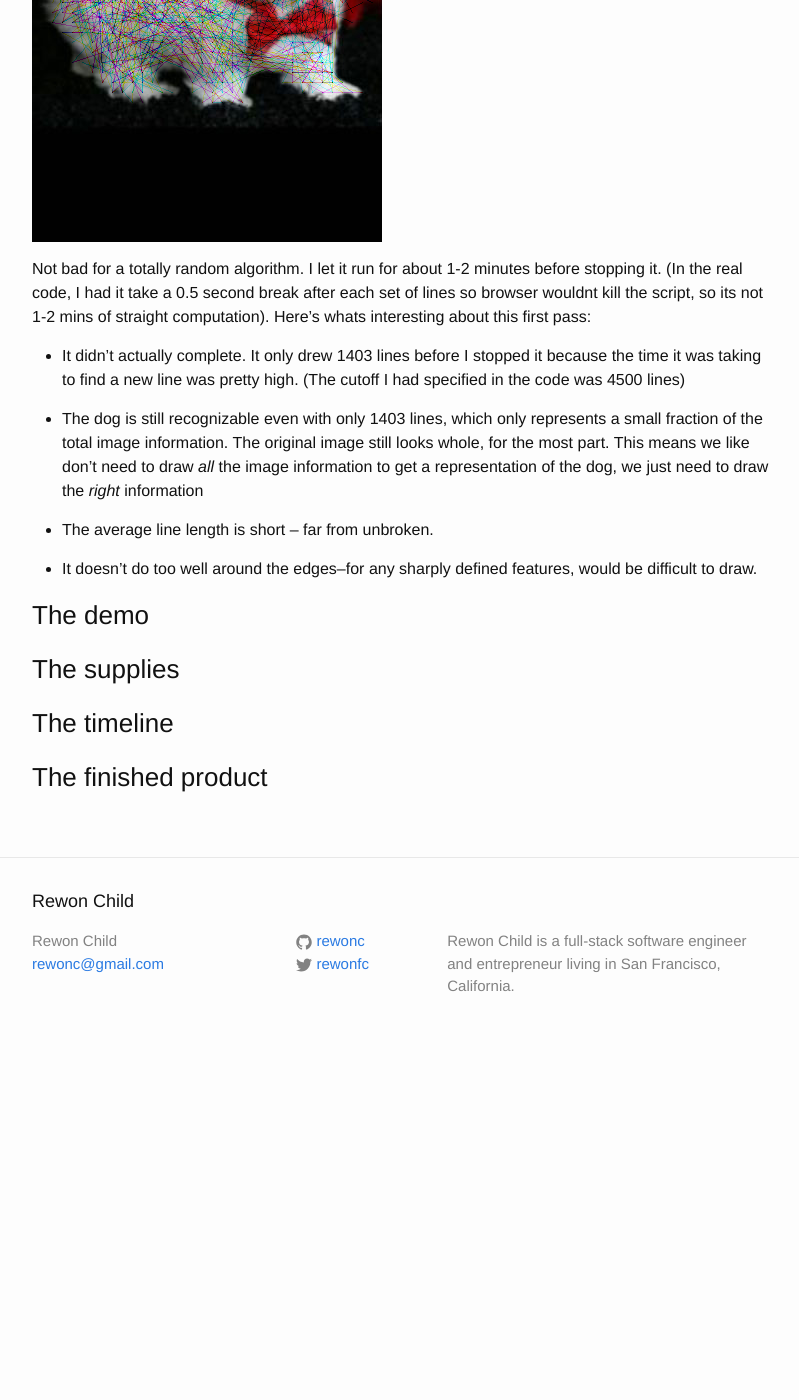
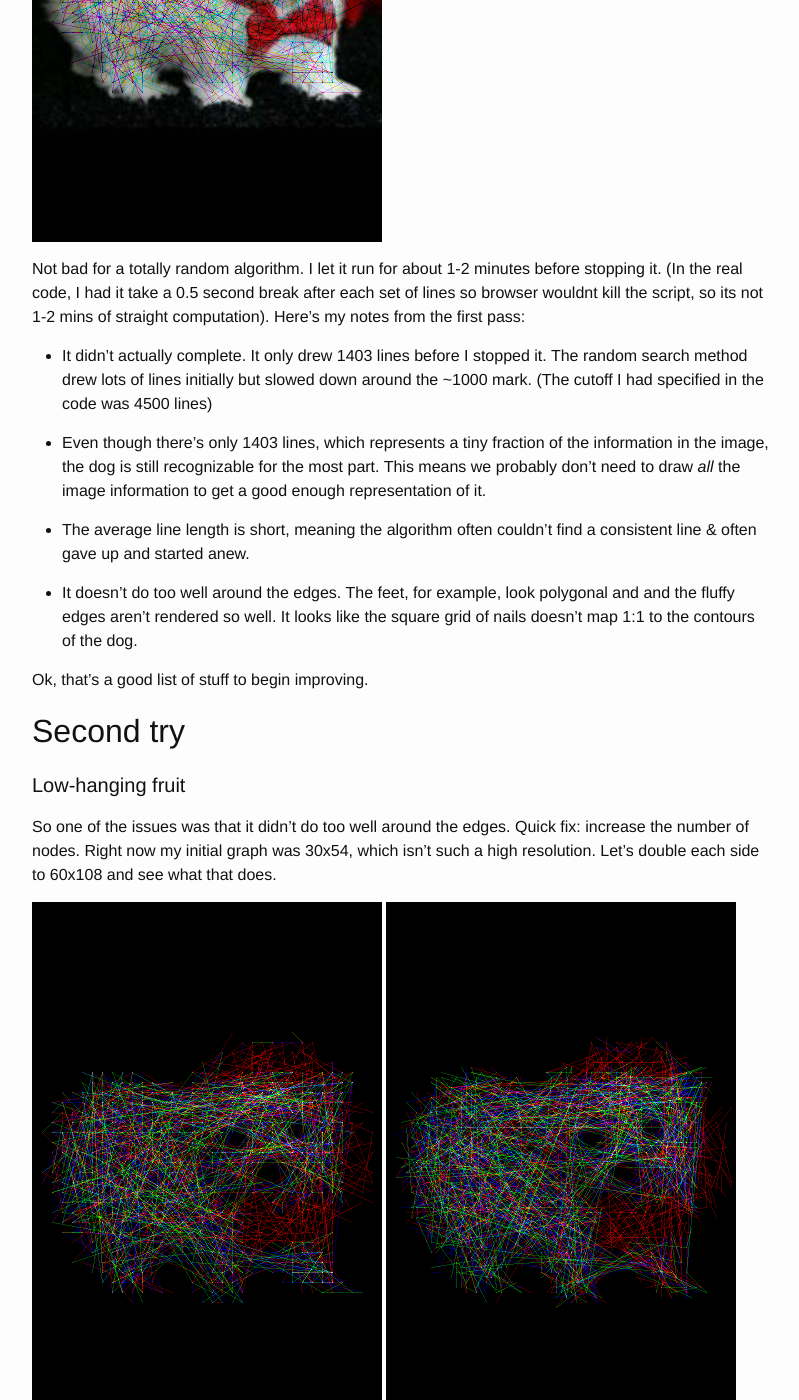
Before and after one commit to rewonc/rewonc.github.io-deprecated, a Jekyll site: the page built from _posts/2014-11-03-A-thousand-nails-and-three-threads.markdown, in a window 1280 px wide and 1400 px high, scrolled down 3150 px. Shown: the whole window, without its empty margins (238-1037 px from the left). Built offline with Jekyll 4.4.1, drawn with Linux system fonts in a browser that asks for light colours; before the commit the page ends 4208 px from its top, so only the background shows below that.

Commit message:
Add image file

```diff
--- a/_posts/2014-11-03-A-thousand-nails-and-three-threads.markdown
+++ b/_posts/2014-11-03-A-thousand-nails-and-three-threads.markdown
@@ -69,24 +69,22 @@ Did you guess... some kind of animal, wearing a bow? A puppy perhaps? Good job!
 
 ![Little doggy woggy source]({{site.url}}/img/doggysrc.png)
 
-Not bad for a totally random algorithm. I let it run for about 1-2 minutes before stopping it. (In the real code, I had it take a 0.5 second break after each set of lines so browser wouldnt kill the script, so its not 1-2 mins of straight computation). Here's whats interesting about this first pass:
+Not bad for a totally random algorithm. I let it run for about 1-2 minutes before stopping it. (In the real code, I had it take a 0.5 second break after each set of lines so browser wouldnt kill the script, so its not 1-2 mins of straight computation). Here's my notes from the first pass:
 
-* It didn't actually complete. It only drew 1403 lines before I stopped it because the time it was taking to find a new line was pretty high. (The cutoff I had specified in the code was 4500 lines)
+* It didn't actually complete. It only drew 1403 lines before I stopped it. The random search method drew lots of lines initially but slowed down around the ~1000 mark. (The cutoff I had specified in the code was 4500 lines)
 
-* The dog is still recognizable even with only 1403 lines, which only represents a small fraction of the total image information. The original image still looks whole, for the most part. This means we like don't need to draw _all_ the image information to get a representation of the dog, we just need to draw the _right_ information
+* Even though there's only 1403 lines, which represents a tiny fraction of the information in the image, the dog is still recognizable for the most part. This means we probably don't need to draw _all_ the image information to get a good enough representation of it.
 
-* The average line length is short -- far from unbroken.
+* The average line length is short, meaning the algorithm often couldn't find a consistent line & often gave up and started anew.
 
-* It doesn't do too well around the edges--for any sharply defined features, would be difficult to draw.
+* It doesn't do too well around the edges. The feet, for example, look polygonal and and the fluffy edges aren't rendered so well. It looks like the square grid of nails doesn't map 1:1 to the contours of the dog.
 
+Ok, that's a good list of stuff to begin improving.
 
+##Second try
+####Low-hanging fruit
 
+So one of the issues was that it didn't do too well around the edges. Quick fix: increase the number of nodes. Right now my initial graph was 30x54, which isn't such a high resolution. Let's double each side to 60x108 and see what that does.
 
-
-###The demo
-
-###The supplies
-
-###The timeline
-
-###The finished product
+![Little doggy woggy]({{ site.url }}/img/doggy-1403.png)
+![High res doggy woggy]({{ site.url }}/img/doggy-doublegrid.png)
```
Also changed, not shown: img/doggy-doublegrid.png (added).
